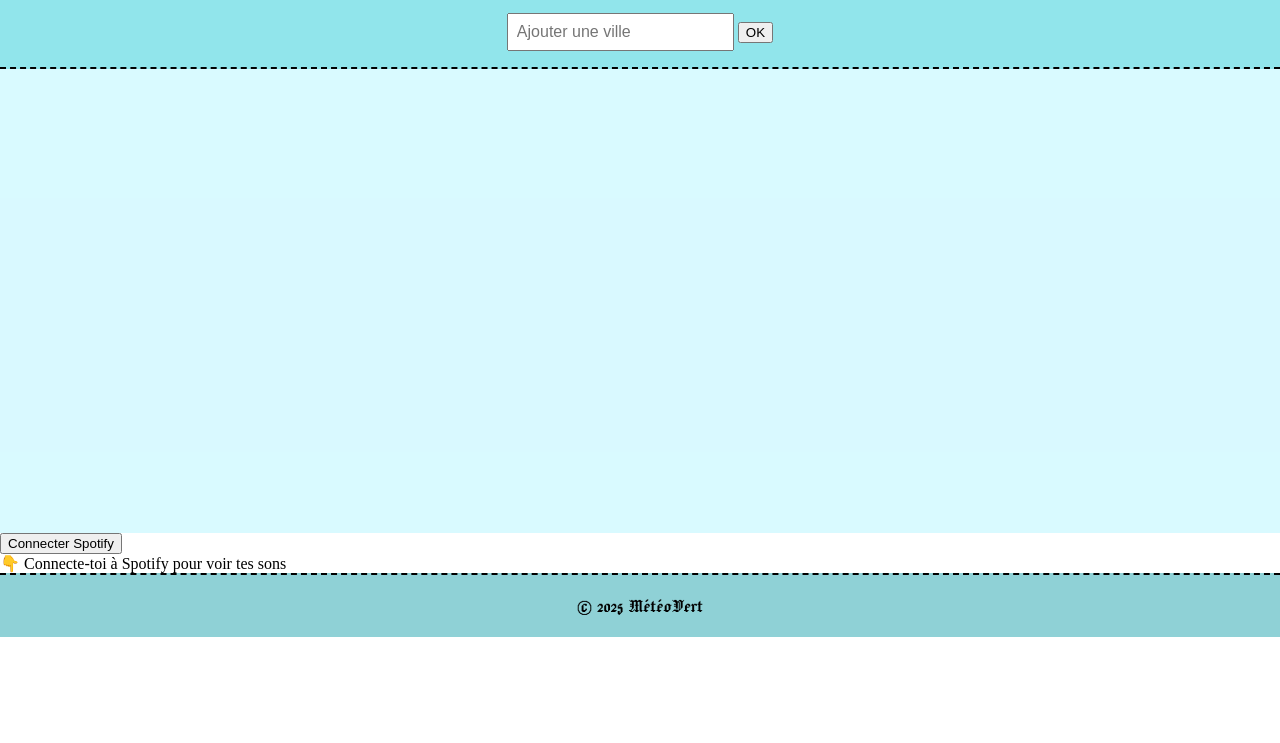
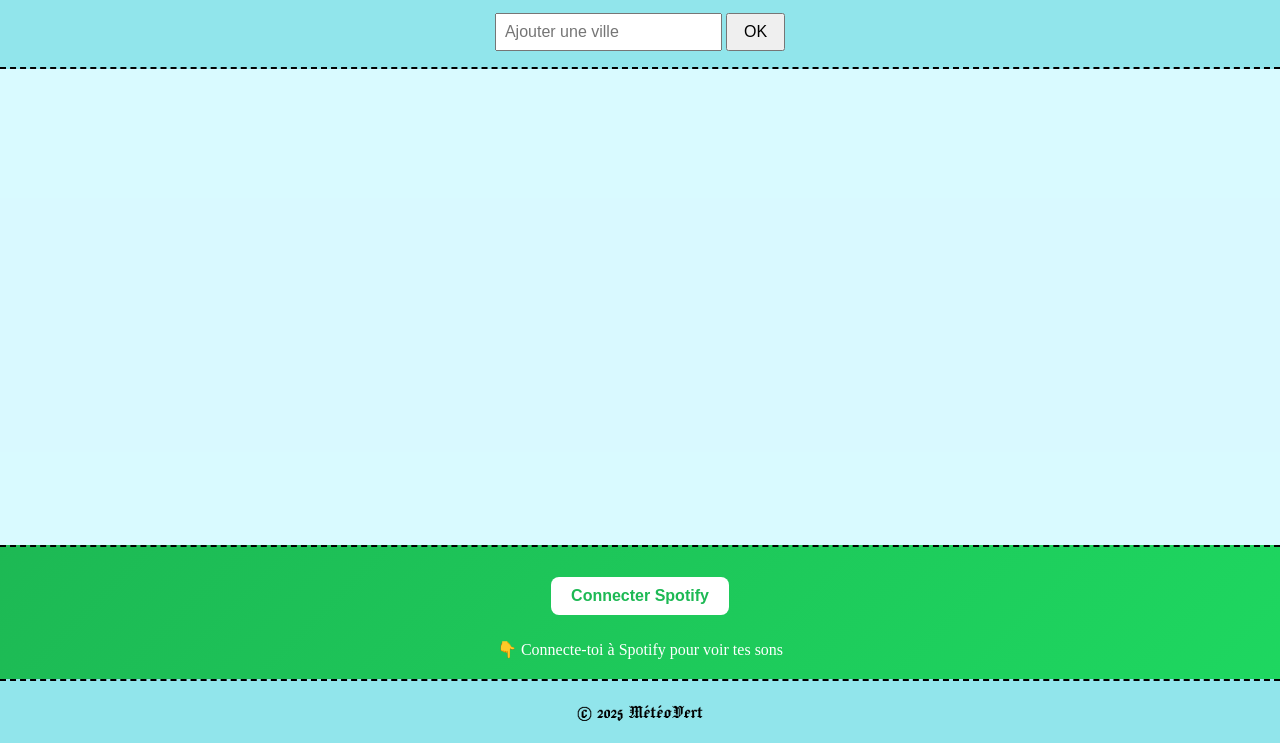
Before and after one commit to JoF06/MeteoVert, a plain HTML site: page index.html in a window 1280 px wide. Shown: the part 57-800 px from the top of the page. Drawn offline with Linux system fonts and the light colour scheme.

Commit message:
Refactor CSS for layout and add Spotify styles
Added styles for Spotify section and improved layout.

```diff
--- a/style.css
+++ b/style.css
@@ -5,6 +5,18 @@
 @font-face {
     font-family: 'Jac';
     src: url('Sour/Jacquard24-Regular.ttf') format('truetype');
+}
+
+* {
+    padding: 0;
+    margin: 0;
+    box-sizing: border-box;
+}
+
+body {
+    display: flex;
+    flex-direction: column;
+    min-height: 100vh;
 }
 
 h1 {
@@ -30,6 +42,12 @@ h1 {
     font-size: 1em;
 }
 
+button {
+    padding: 0.5em 1em;
+    font-size: 1em;
+    cursor: pointer;
+}
+
 #body {
     font-family: 'Sour', sans-serif;
 
@@ -40,6 +58,7 @@ h1 {
 
     padding: 2em 0;
     background-color: #00d9ff26;
+    flex: 1; /* Prend l'espace disponible */
 }
 
 #weather-list {
@@ -49,6 +68,7 @@ h1 {
     flex-direction: row-reverse;
 
     gap: 2em;
+    flex-wrap: wrap;
 }
 
 .weather-container {
@@ -57,15 +77,6 @@ h1 {
     border-radius: 10px;
     background: white;
     min-width: 200px;
-}
-
-#footer {
-    background-color: #59bbc2ac;
-    text-align: center;
-    border-top: 2px dashed #000;
-    padding: 1em;
-    font-family: Jac, sans-serif;
-    font-size: 130%;
 }
 
 .weather-container img {
@@ -82,7 +93,59 @@ h1 {
     font-style: italic;
 }
 
-h1, body, h2, p, label {
-    padding: 0;
-    margin: 0;
+/* Section Spotify : maintenant dans le flux normal */
+#spotify-section {
+    background: linear-gradient(135deg, #1db954, #1ed760);
+    color: white;
+    padding: 20px;
+    text-align: center;
+    border-top: 2px dashed #000;
 }
+
+#spotify-login {
+    background: white;
+    color: #1db954;
+    font-weight: bold;
+    padding: 10px 20px;
+    margin: 10px 0;
+    border: none;
+    border-radius: 8px;
+}
+
+#spotify-login:hover {
+    background: #f0f0f0;
+}
+
+#top-tracks {
+    margin-top: 15px;
+}
+
+#top-tracks h3 {
+    margin-bottom: 15px;
+    font-family: 'Sour', sans-serif;
+}
+
+.track {
+    display: inline-flex;
+    align-items: center;
+    gap: 10px;
+    margin: 8px;
+    background: rgba(255,255,255,0.1);
+    padding: 8px;
+    border-radius: 8px;
+}
+
+.track img {
+    width: 50px;
+    height: 50px;
+    border-radius: 6px;
+}
+
+#footer {
+    background-color: #3bd1dc8f;
+    text-align: center;
+    border-top: 2px dashed #000;
+    padding: 1em;
+    font-family: Jac, sans-serif;
+    font-size: 130%;
+}
```
